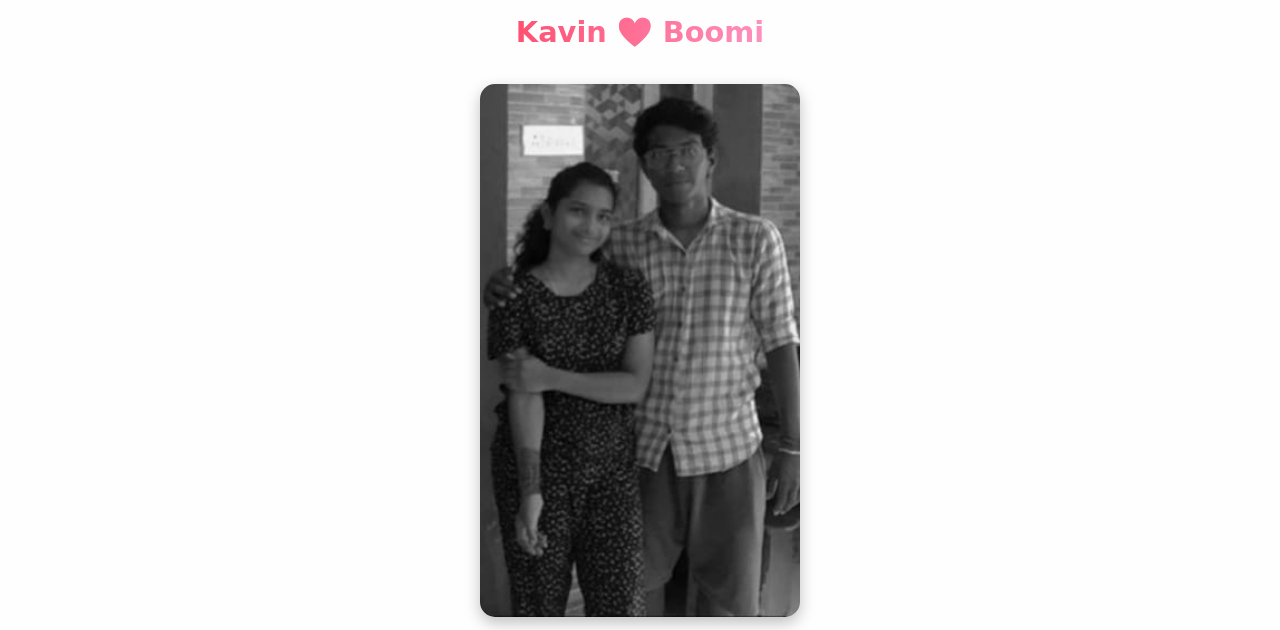
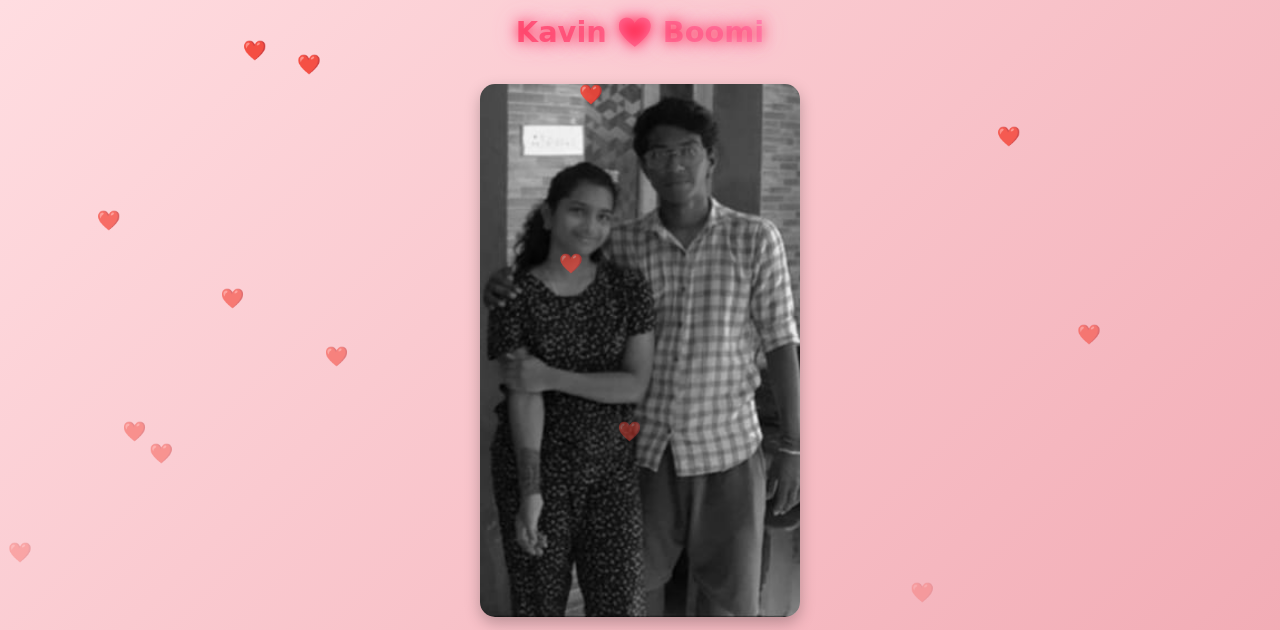
Before and after one commit to kavinmayil/Us, a plain HTML site: page index.html in a window 1280 px wide. Shown: the top 630 px of the page. Drawn offline with Linux system fonts and the light colour scheme.

Commit message:
Update index.html

```diff
--- a/index.html
+++ b/index.html
@@ -9,13 +9,15 @@
       margin: 0;
       padding: 0;
       font-family: 'Poppins', cursive, sans-serif;
-      background: #fefefe;
+      background: linear-gradient(135deg, #ffdde1, #ee9ca7);
       color: #ff2d55;
       text-align: center;
       display: flex;
       flex-direction: column;
       align-items: center;
       overflow-x: hidden;
+      overflow-y: auto;
+      position: relative;
     }
 
     header {
@@ -25,7 +27,7 @@
       background: linear-gradient(90deg, #ff4d6d, #ff94c2);
       -webkit-background-clip: text;
       -webkit-text-fill-color: transparent;
-      animation: fadeIn 2s ease-in-out;
+      animation: glow 2s infinite alternate;
     }
 
     .photo-block {
@@ -38,6 +40,7 @@
       max-width: 320px;
       border-radius: 15px;
       box-shadow: 0 6px 15px rgba(0,0,0,0.25);
+      transition: opacity 1s ease-in-out;
     }
 
     .caption {
@@ -53,11 +56,37 @@
     /* Floating heart button */
     .heart {
       position: fixed;
-      bottom: 20px;
+      bottom: 60px; /* moved up to avoid blocking text */
       font-size: 2.5rem;
       color: #ff2d55;
       cursor: pointer;
       animation: float 3s infinite ease-in-out;
+      z-index: 1000;
+    }
+
+    /* Heart rain effect */
+    .rain {
+      position: absolute;
+      top: 0;
+      left: 0;
+      width: 100%;
+      height: 100%;
+      pointer-events: none;
+      overflow: hidden;
+      z-index: 0;
+    }
+
+    .raindrop {
+      position: absolute;
+      top: -20px;
+      font-size: 1.2rem;
+      color: #ff4d6d;
+      animation: fall linear infinite;
+    }
+
+    @keyframes fall {
+      0% { transform: translateY(0); opacity: 1; }
+      100% { transform: translateY(100vh); opacity: 0; }
     }
 
     @keyframes float {
@@ -66,14 +95,14 @@
       100% { transform: translateY(0) scale(1); opacity: 1; }
     }
 
-    @keyframes fadeIn {
-      from { opacity: 0; transform: translateY(-20px); }
+    @keyframes fadeUp {
+      from { opacity: 0; transform: translateY(30px); }
       to { opacity: 1; transform: translateY(0); }
     }
 
-    @keyframes fadeUp {
-      from { opacity: 0; transform: translateY(30px); }
-      to { opacity: 1; transform: translateY(0); }
+    @keyframes glow {
+      from { text-shadow: 0 0 5px #ff4d6d, 0 0 10px #ff94c2; }
+      to { text-shadow: 0 0 15px #ff2d55, 0 0 30px #ff94c2; }
     }
   </style>
 </head>
@@ -83,8 +112,8 @@
 
   <!-- First image + caption -->
   <div class="photo-block">
-    <img src="pic1.jpg" alt="Our Memory 1">
-    <div class="caption">
+    <img id="img1" src="pic1.jpg" alt="Our Memory 1">
+    <div class="caption" id="caption1">
       Hay pondati, I love you ❤️<br>
       When I saw you, I fell for you 💕<br>
       When our hands held together, my world felt complete 🌸
@@ -93,8 +122,8 @@
 
   <!-- Second image + caption -->
   <div class="photo-block">
-    <img src="pic2.jpg" alt="Our Memory 2">
-    <div class="caption">
+    <img id="img2" src="pic2.jpg" alt="Our Memory 2">
+    <div class="caption" id="caption2">
       When my life is dark, you are my sunshine ☀️<br>
       In my love forest, you will be my princess 👑<br>
       My beauty from the heart, forever mine ❤️
@@ -104,5 +133,42 @@
   <!-- Floating heart button to go next -->
   <div class="heart" onclick="window.location.href='love.html'">❤️</div>
 
+  <!-- Rain hearts container -->
+  <div class="rain" id="rain"></div>
+
+  <script>
+    // Slideshow effect (change image every 15 sec)
+    const images1 = ["pic1.jpg", "pic1b.jpg"]; // add second variation if you want
+    const images2 = ["pic2.jpg", "pic2b.jpg"];
+    let index1 = 0;
+    let index2 = 0;
+
+    setInterval(() => {
+      index1 = (index1 + 1) % images1.length;
+      document.getElementById("img1").src = images1[index1];
+    }, 15000);
+
+    setInterval(() => {
+      index2 = (index2 + 1) % images2.length;
+      document.getElementById("img2").src = images2[index2];
+    }, 15000);
+
+    // Heart rain effect
+    function createHeart() {
+      const heart = document.createElement("div");
+      heart.classList.add("raindrop");
+      heart.innerHTML = "❤️";
+      heart.style.left = Math.random() * 100 + "vw";
+      heart.style.animationDuration = (2 + Math.random() * 3) + "s";
+      document.getElementById("rain").appendChild(heart);
+
+      setTimeout(() => {
+        heart.remove();
+      }, 5000);
+    }
+
+    setInterval(createHeart, 300);
+  </script>
+
 </body>
 </html>
```
